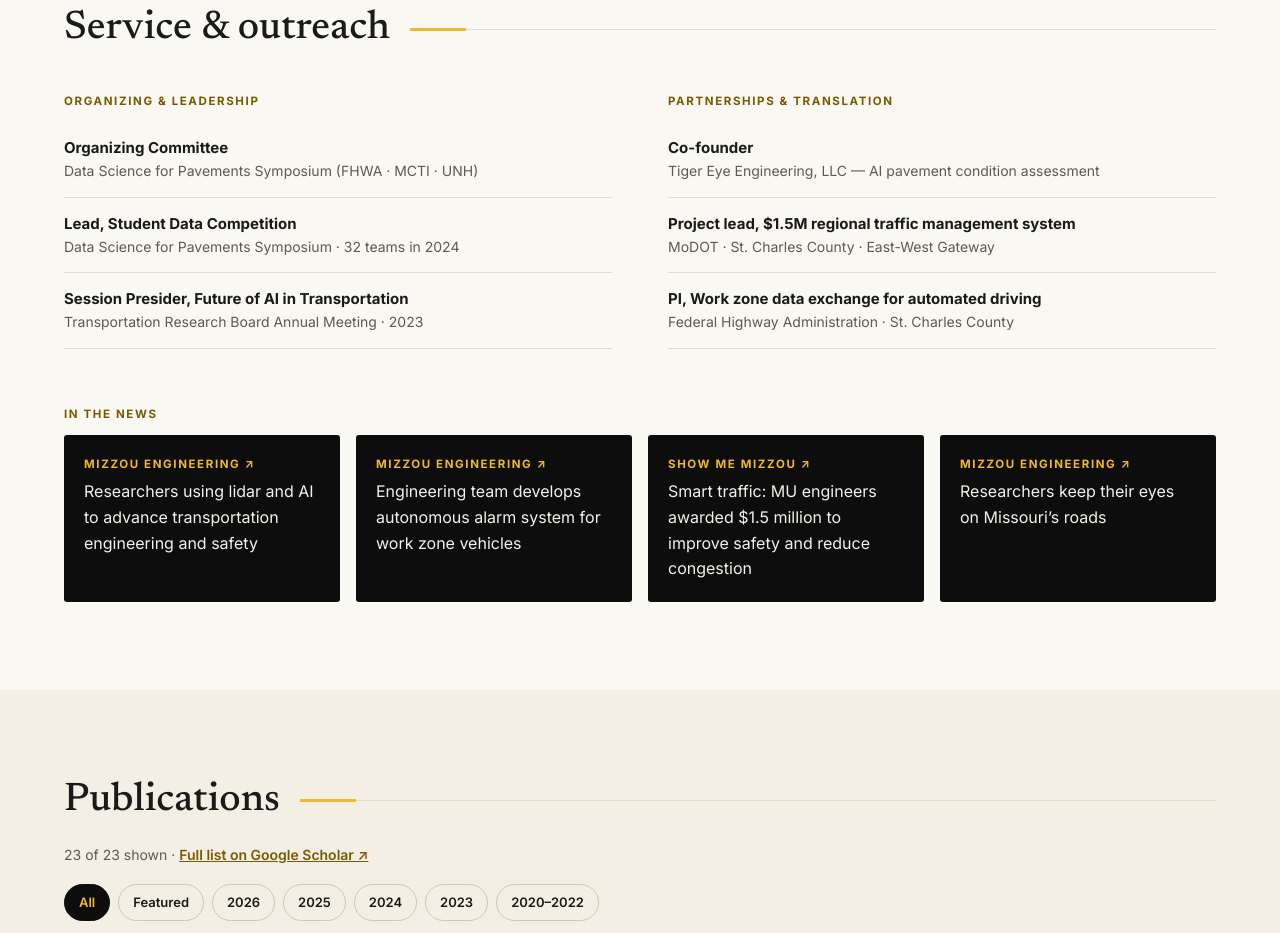
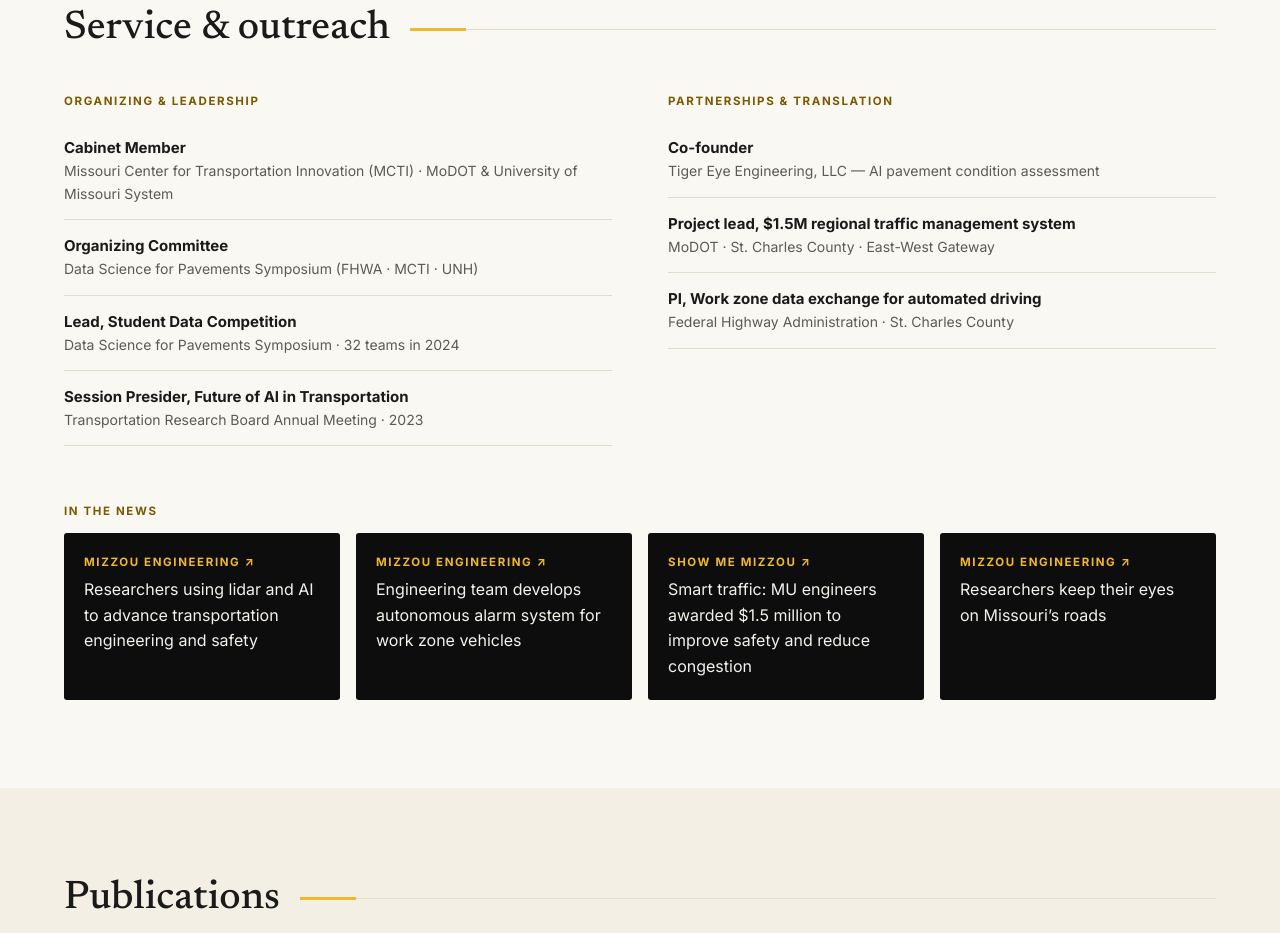
Before and after one commit to UM-Titan/um-titan.github.io, a React (Vite) app: page / in a window 1280 px wide. Shown: the part 4000-4933 px from the top of the page. Built offline with nearby package versions, Linux system fonts and the light colour scheme.

Commit message:
Add MCTI cabinet membership
Co-Authored-By: Claude Opus 5.5 <noreply@anthropic.com>

```diff
--- a/src/data/content.ts
+++ b/src/data/content.ts
@@ -142,6 +142,7 @@ export const serviceGroups: { heading: string; items: ServiceItem[] }[] = [
   {
     heading: 'Organizing & leadership',
     items: [
+      { role: 'Cabinet Member', org: 'Missouri Center for Transportation Innovation (MCTI) · MoDOT & University of Missouri System' },
       { role: 'Organizing Committee', org: 'Data Science for Pavements Symposium (FHWA · MCTI · UNH)' },
       { role: 'Lead, Student Data Competition', org: 'Data Science for Pavements Symposium · 32 teams in 2024' },
       { role: 'Session Presider, Future of AI in Transportation', org: 'Transportation Research Board Annual Meeting · 2023' },
```
